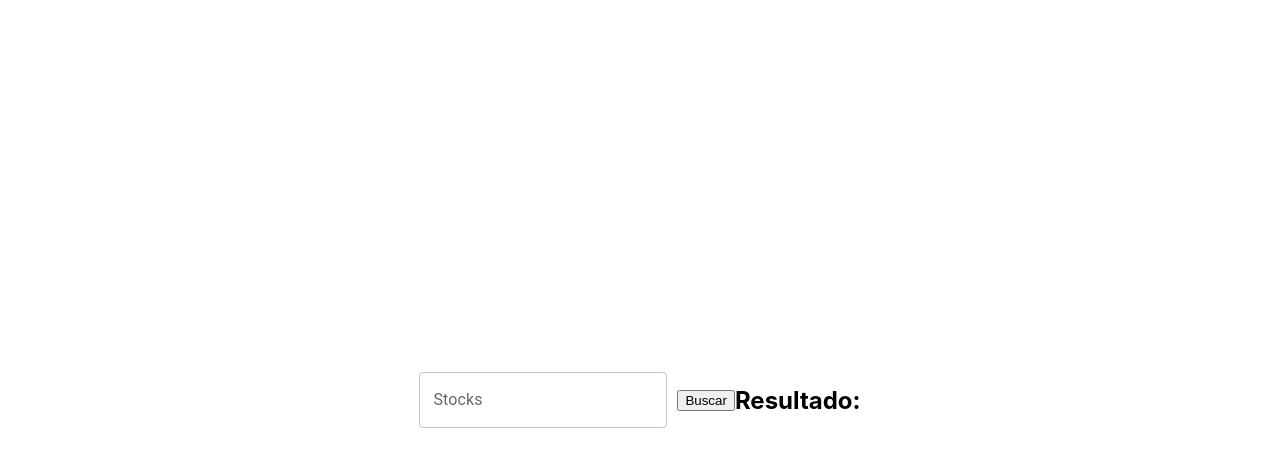
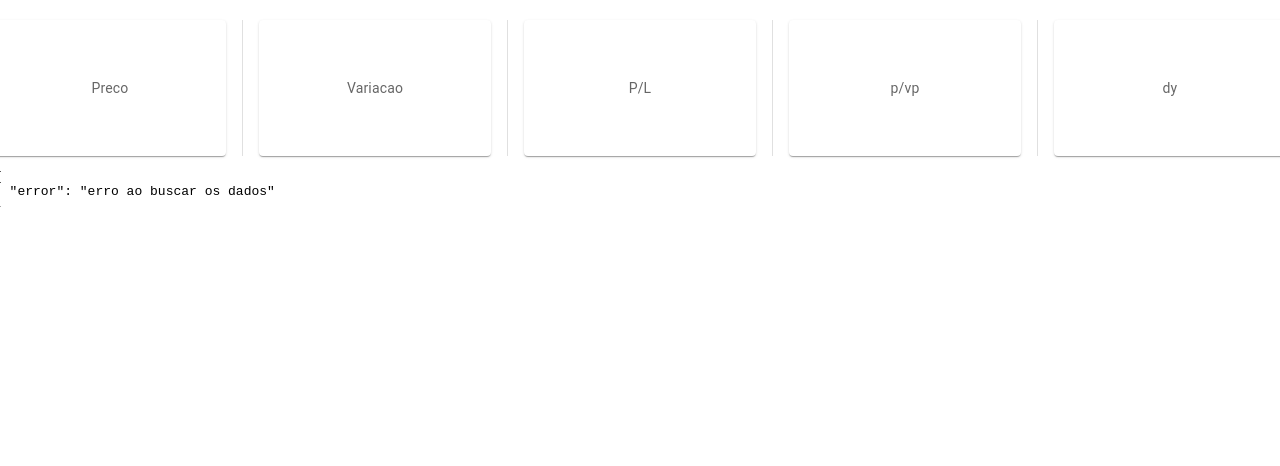
Before and after one commit to BBernardoC/StockAnalysis, a React (Create React App) app in the folder stockanalysis/: page /stock/1 in a window 1280 px wide. Shown: the top 466 px of the page. Built offline with nearby package versions, Linux system fonts and the light colour scheme; no server answers.

Commit message:
create dynamic pages

```diff
--- a/stockanalysis/src/stockPage.jsx
+++ b/stockanalysis/src/stockPage.jsx
@@ -1,53 +1,113 @@
 import React from "react";
-import { useState } from "react";
+import { useState, useEffect } from "react";
 import Box from "@mui/material/Box";
+import Container from "@mui/material/Container";
 import TextField from "@mui/material/TextField";
-import { fetchStock } from "./stockPriceutils";
+import Stack from "@mui/material/Stack";
+import Divider from "@mui/material/Divider";
+import Paper from "@mui/material/Paper";
+import { styled } from "@mui/material/styles";
+import { useParams } from "react-router-dom";
 
 function StockPage() {
-  const [ticker, setTicker] = useState("");
-  const [error, setError] = useState("");
+  const { ticker } = useParams();
   const [stockData, setStockData] = useState(null);
 
-  const fetchStock = async () => {
-    setError("");
-    setStockData(null);
-    try {
-      const res = await fetch(`http://127.0.0.1:5000/stock/${ticker}/1mo`);
-      if (!res.ok) {
-        setError("deu bad");
-        return;
-      }
-      const data = await res.json();
-      setStockData(data);
-    } catch (err) {
-      setError("erro ao buscar acao");
-    }
-  };
+  const Item = styled(Paper)(({ theme }) => ({
+    backgroundColor: "#fff",
+    ...theme.typography.body2,
+    padding: theme.spacing(1),
+    textAlign: "center",
+    color: (theme.vars ?? theme).palette.text.secondary,
+    ...theme.applyStyles("dark", {
+      backgroundColor: "#1A2027",
+    }),
+  }));
+
+  useEffect(() => {
+    fetch(`http://127.0.0.1:5000/stock/${ticker}/1mo`)
+      .then((res) => res.json())
+      .then((json) => setStockData(json))
+      .catch(() => setStockData({ error: "erro ao buscar os dados" }));
+  }, [ticker]);
+
   return (
     <Box
       sx={{
         height: "100vh",
         display: "flex",
         justifyContent: "center",
-        alignItems: "center",
+        marginTop: "20px",
       }}
     >
-      <TextField
-        id="outlined-basic"
-        label="Stocks"
-        variant="outlined"
-        value={ticker}
-        onChange={(e) => setTicker(e.target.value)}
-      />
+      <Box
+        justifyContent={"center"}
 
-      <button onClick={fetchStock} style={{ marginLeft: "10px" }}>
-        Buscar
-      </button>
-
-      <h2>Resultado:</h2>
-      {error && <p style={{ color: "red" }}>{error}</p>}
-      {stockData && <pre>{JSON.stringify(stockData, null, 2)}</pre>}
+        /*second box to hold some metrics*/
+      >
+        <Stack
+          direction="row"
+          divider={<Divider orientation="vertical" flexItem />}
+          spacing={2}
+        >
+          <Item
+            sx={{
+              width: "27vh",
+              height: "15vh",
+              display: "flex",
+              justifyContent: "center",
+              alignItems: "center",
+            }}
+          >
+            Preco
+          </Item>
+          <Item
+            sx={{
+              width: "27vh",
+              height: "15vh",
+              display: "flex",
+              justifyContent: "center",
+              alignItems: "center",
+            }}
+          >
+            Variacao
+          </Item>
+          <Item
+            sx={{
+              width: "27vh",
+              height: "15vh",
+              display: "flex",
+              justifyContent: "center",
+              alignItems: "center",
+            }}
+          >
+            P/L
+          </Item>
+          <Item
+            sx={{
+              width: "27vh",
+              height: "15vh",
+              display: "flex",
+              justifyContent: "center",
+              alignItems: "center",
+            }}
+          >
+            p/vp
+          </Item>
+          <Item
+            sx={{
+              width: "27vh",
+              height: "15vh",
+              display: "flex",
+              justifyContent: "center",
+              alignItems: "center",
+            }}
+          >
+            dy
+          </Item>
+        </Stack>
+        {stockData && <pre>{JSON.stringify(stockData, null, 2)}</pre>}
+      </Box>
     </Box>
   );
 }
```
